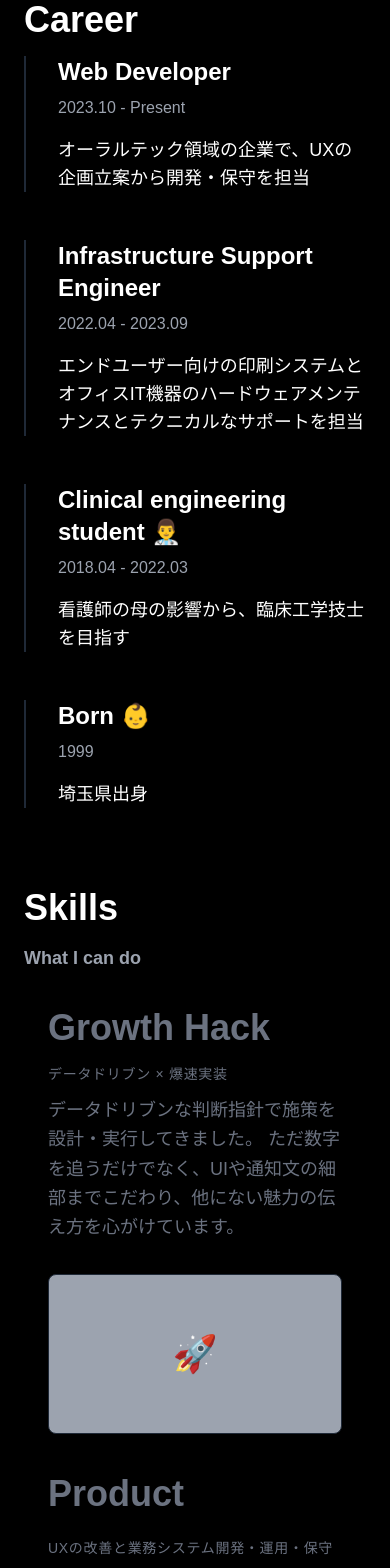
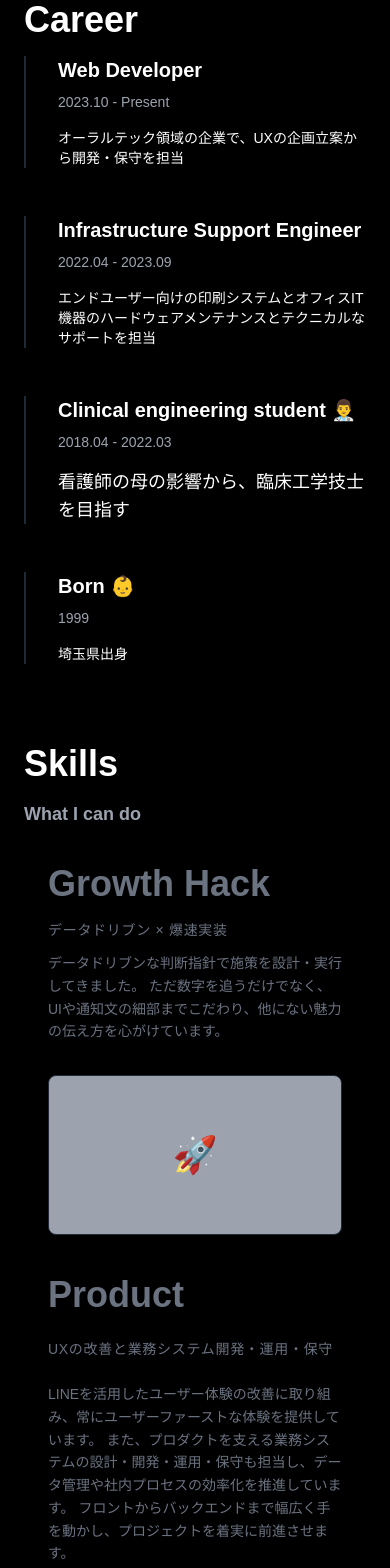
Before and after one commit to hsnyt/corporate, a React (Vite) app: page / in a window 390 px wide. Shown: the part 1180-2748 px from the top of the page. Built offline with nearby package versions, Linux system fonts and the light colour scheme.

Commit message:
フォントサイズ調整

```diff
--- a/src/components/Ability.tsx
+++ b/src/components/Ability.tsx
@@ -13,7 +13,7 @@ const Ability: FC = () => (
                             <p className="text-sm text-gray-500 mb-4 tracking-wider">
                                 データドリブン × 爆速実装
                             </p>
-                            <p className="text-lg md:text-xl leading-relaxed text-gray-500 group-hover:text-white transition-colors duration-500">
+                            <p className="text-sm md:text-xl leading-relaxed text-gray-500 group-hover:text-white transition-colors duration-500">
                                 データドリブンな判断指針で施策を設計・実行してきました。
                                 ただ数字を追うだけでなく、UIや通知文の細部までこだわり、他にない魅力の伝え方を心がけています。
                             </p>
@@ -39,7 +39,7 @@ const Ability: FC = () => (
                             <p className="text-sm text-gray-500 mb-4 tracking-wider">
                                 UXの改善と業務システム開発・運用・保守
                             </p>
-                            <p className="text-lg md:text-xl leading-relaxed text-gray-500 group-hover:text-white transition-colors duration-500">
+                            <p className="text-sm md:text-xl leading-relaxed text-gray-500 group-hover:text-white transition-colors duration-500">
                                 LINEを活用したユーザー体験の改善に取り組み、常にユーザーファーストな体験を提供しています。
                                 また、プロダクトを支える業務システムの設計・開発・運用・保守も担当し、データ管理や社内プロセスの効率化を推進しています。
                                 フロントからバックエンドまで幅広く手を動かし、プロジェクトを着実に前進させます。
--- a/src/components/Experience.tsx
+++ b/src/components/Experience.tsx
@@ -7,24 +7,24 @@ const Experience: FC = () => (
       {/* <h4 className="text-2xl md:text-4xl font-bold mb-8 text-gray-400">What I Do</h4> */}
       <div className="space-y-12">
         <div className="border-l-2 border-gray-800 pl-8 hover:border-gray-600 transition-colors duration-300">
-          <h4 className="text-2xl font-bold mb-2">Web Developer</h4>
-          <p className="text-gray-400 mb-4">2023.10 - Present</p>
-          <p className="text-lg">オーラルテック領域の企業で、UXの企画立案から開発・保守を担当</p>
+          <h4 className="text-xl md:text-2xl font-bold mb-2">Web Developer</h4>
+          <p className="text-gray-400 mb-4 text-sm md:text-md">2023.10 - Present</p>
+          <p className="text-sm md:text-lg">オーラルテック領域の企業で、UXの企画立案から開発・保守を担当</p>
         </div>
         <div className="border-l-2 border-gray-800 pl-8 hover:border-gray-600 transition-colors duration-300">
-          <h4 className="text-2xl font-bold mb-2">Infrastructure Support Engineer</h4>
-          <p className="text-gray-400 mb-4">2022.04 - 2023.09</p>
-          <p className="text-lg">エンドユーザー向けの印刷システムとオフィスIT機器のハードウェアメンテナンスとテクニカルなサポートを担当</p>
+          <h4 className="text-xl md:text-2xl font-bold mb-2">Infrastructure Support Engineer</h4>
+          <p className="text-gray-400 mb-4 text-sm md:text-md">2022.04 - 2023.09</p>
+          <p className="text-sm md:text-lg">エンドユーザー向けの印刷システムとオフィスIT機器のハードウェアメンテナンスとテクニカルなサポートを担当</p>
         </div>
         <div className="border-l-2 border-gray-800 pl-8 hover:border-gray-600 transition-colors duration-300">
-          <h4 className="text-2xl font-bold mb-2">Clinical engineering student 👨‍⚕️</h4>
-          <p className="text-gray-400 mb-4">2018.04 - 2022.03</p>
+          <h4 className="text-xl md:text-2xl font-bold mb-2">Clinical engineering student 👨‍⚕️</h4>
+          <p className="text-gray-400 mb-4 text-sm md:text-md">2018.04 - 2022.03</p>
           <p className="text-lg">看護師の母の影響から、臨床工学技士を目指す</p>
         </div>
         <div className="border-l-2 border-gray-800 pl-8 hover:border-gray-600 transition-colors duration-300">
-          <h4 className="text-2xl font-bold mb-2">Born 👶</h4>
-          <p className="text-gray-400 mb-4">1999</p>
-          <p className="text-lg">埼玉県出身</p>
+          <h4 className="text-xl md:text-2xl font-bold mb-2">Born 👶</h4>
+          <p className="text-gray-400 mb-4 text-sm md:text-md">1999</p>
+          <p className="text-sm md:text-lg">埼玉県出身</p>
         </div>
       </div>
     </div>
```
